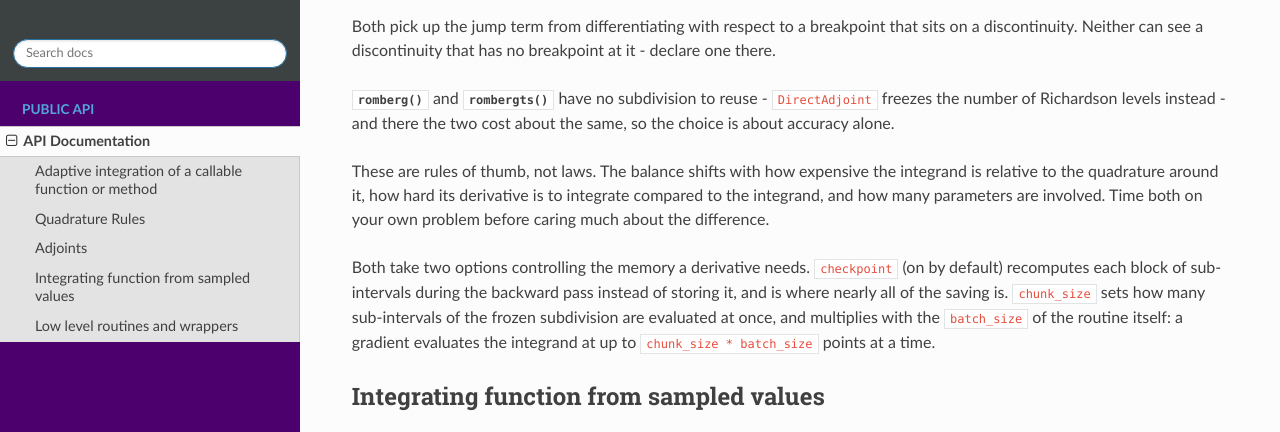
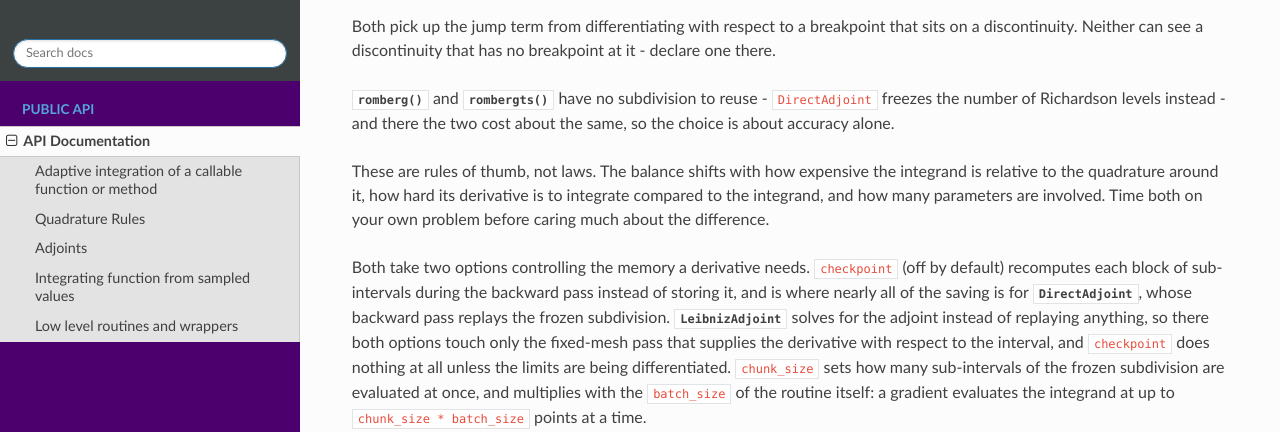
Before and after one commit to f0uriest/quadax, a Sphinx documentation site: the page built from docs/api.rst, in a window 1280 px wide and 900 px high, scrolled down 1337 px, cut to the strip 0-432 px from the top of the window. Built offline with Sphinx 7.4.7 and the Read the Docs theme 3.1.0, drawn with Linux system fonts in a browser that asks for light colours.

Commit message:
Default checkpoint=False

```diff
--- a/docs/api.rst
+++ b/docs/api.rst
@@ -89,12 +89,16 @@ is relative to the quadrature around it, how hard its derivative is to integrate
 compared to the integrand, and how many parameters are involved. Time both on your own
 problem before caring much about the difference.
 
-Both take two options controlling the memory a derivative needs. ``checkpoint`` (on by
+Both take two options controlling the memory a derivative needs. ``checkpoint`` (off by
 default) recomputes each block of sub-intervals during the backward pass instead of
-storing it, and is where nearly all of the saving is. ``chunk_size`` sets how many
-sub-intervals of the frozen subdivision are evaluated at once, and multiplies with the
-``batch_size`` of the routine itself: a gradient evaluates the integrand at up to
-``chunk_size * batch_size`` points at a time.
+storing it, and is where nearly all of the saving is for :class:`~quadax.DirectAdjoint`,
+whose backward pass replays the frozen subdivision. :class:`~quadax.LeibnizAdjoint`
+solves for the adjoint instead of replaying anything, so there both options touch only
+the fixed-mesh pass that supplies the derivative with respect to the interval, and
+``checkpoint`` does nothing at all unless the limits are being differentiated.
+``chunk_size`` sets how many sub-intervals of the frozen subdivision are evaluated at
+once, and multiplies with the ``batch_size`` of the routine itself: a gradient evaluates
+the integrand at up to ``chunk_size * batch_size`` points at a time.
 
 
 Integrating function from sampled values
```
Also changed, not shown: 1 other file.
